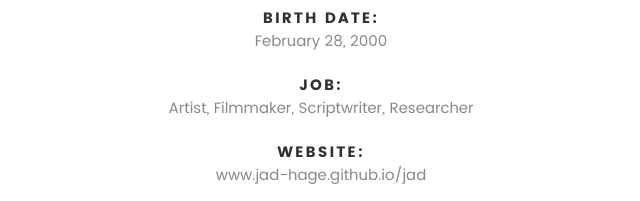
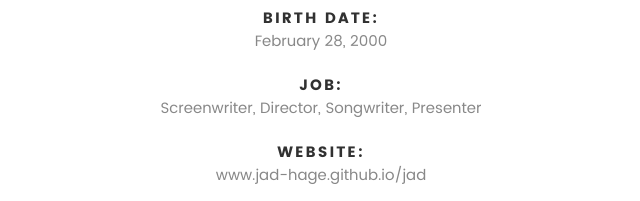
Before and after one commit to jad-hage/jad, a plain HTML site: page index.html in a window 1280 px wide. Shown: the part 1387-1588 px from the top of the page, 319-959 px from the left. Drawn offline with Linux system fonts and the light colour scheme; files whose address does not match are found by name.

Commit message:
Update index.html

```diff
--- a/index.html
+++ b/index.html
@@ -145,7 +145,7 @@
    				</li>
    				<li>
    					<strong>Job:</strong>
-   					<span>Artist, Filmmaker, Scriptwriter, Researcher</span>
+   					<span>Screenwriter, Director, Songwriter, Presenter</span>
    				</li>
    				<li>
    					<strong>Website:</strong>
```
